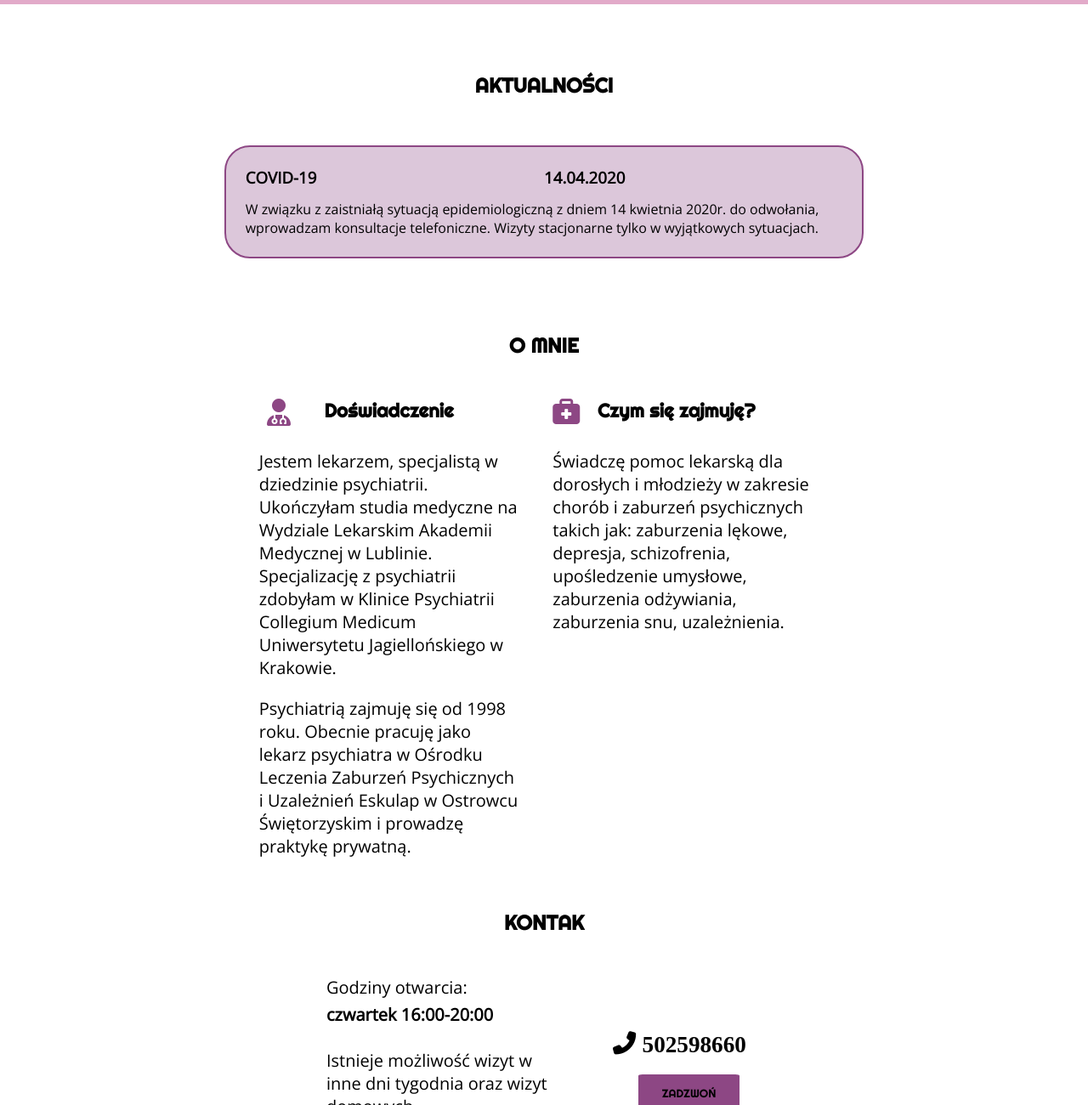
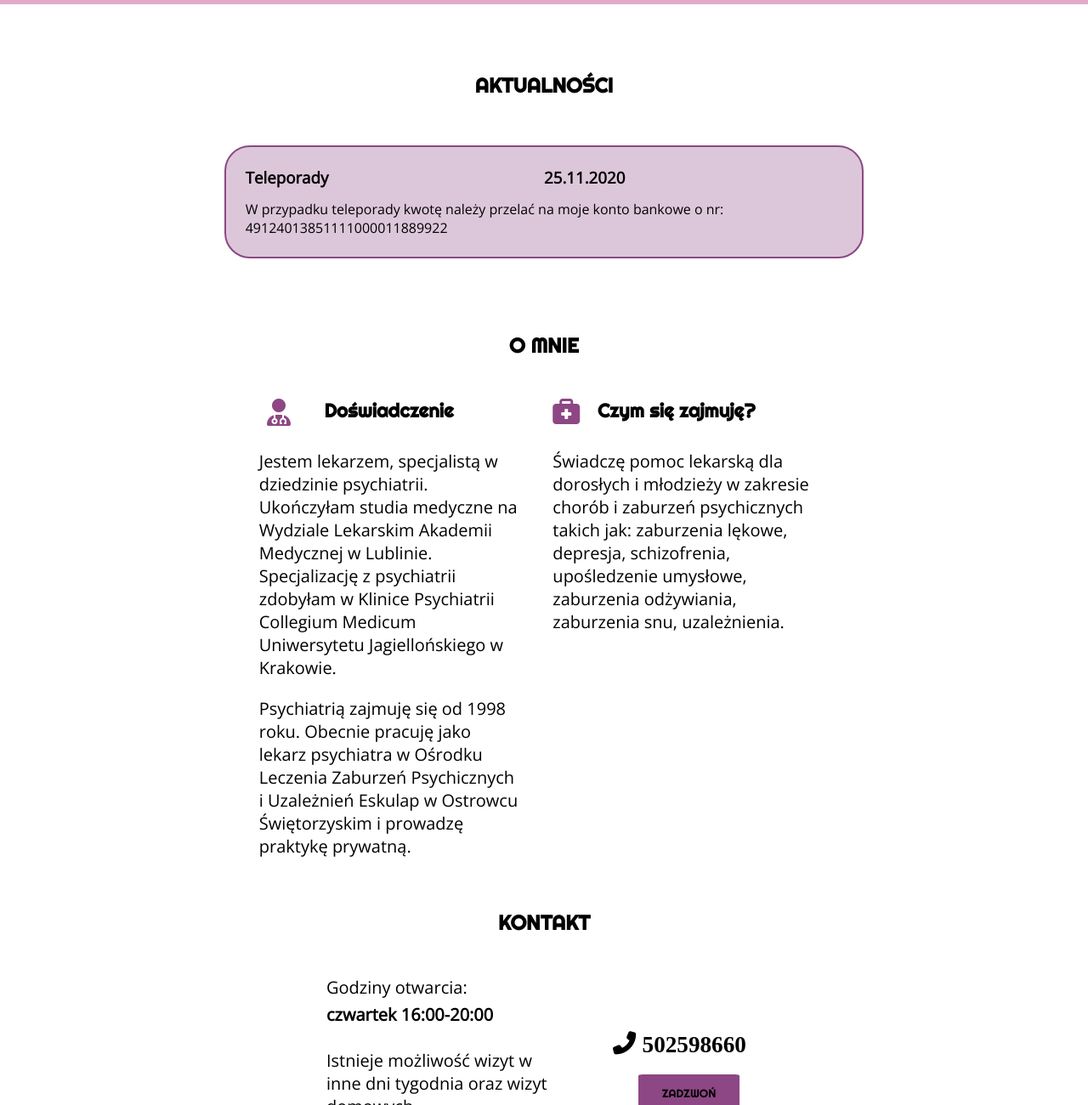
Before and after one commit to potman99/psychiatristWP, a plain HTML site: page index.html in a window 1280 px wide. Shown: the part 795-2095 px from the top of the page at 85% size. Drawn offline with nearby package versions, Linux system fonts and the light colour scheme; some packages are replaced by stand-ins of ours.

Commit message:
news edition

```diff
--- a/index.html
+++ b/index.html
@@ -67,11 +67,9 @@
         <h2 id="newsSection" class="sectionHeader">AKTUALNOŚCI</h2>
         <div class="newsContainer">
             <div class="newsItem">
-                <div class="newsHeader"><h3>COVID-19</h3></div>
-                <div class="newsDate"><h3>14.04.2020</h3></div>
-                <div class="newsData">W związku z zaistniałą sytuacją epidemiologiczną
-                    z dniem 14 kwietnia 2020r. do odwołania, wprowadzam konsultacje telefoniczne.
-                    Wizyty stacjonarne tylko w wyjątkowych sytuacjach.</div>
+                <div class="newsHeader"><h3>Teleporady</h3></div>
+                <div class="newsDate"><h3>25.11.2020</h3></div>
+                <div class="newsData">W przypadku teleporady kwotę należy przelać na moje konto bankowe o nr: 49124013851111000011889922</div>
             </div>
         </div>
     </div>
@@ -111,7 +109,7 @@
 
 
     <div class="conntactSection">
-        <h2 id="conntactSection" class="sectionHeader">KONTAK</h2>
+        <h2 id="conntactSection" class="sectionHeader">KONTAKT</h2>
         <div class="conntactContainer">
             <div class="conntactInfo">
                 <p>Godziny otwarcia:</p>
```
